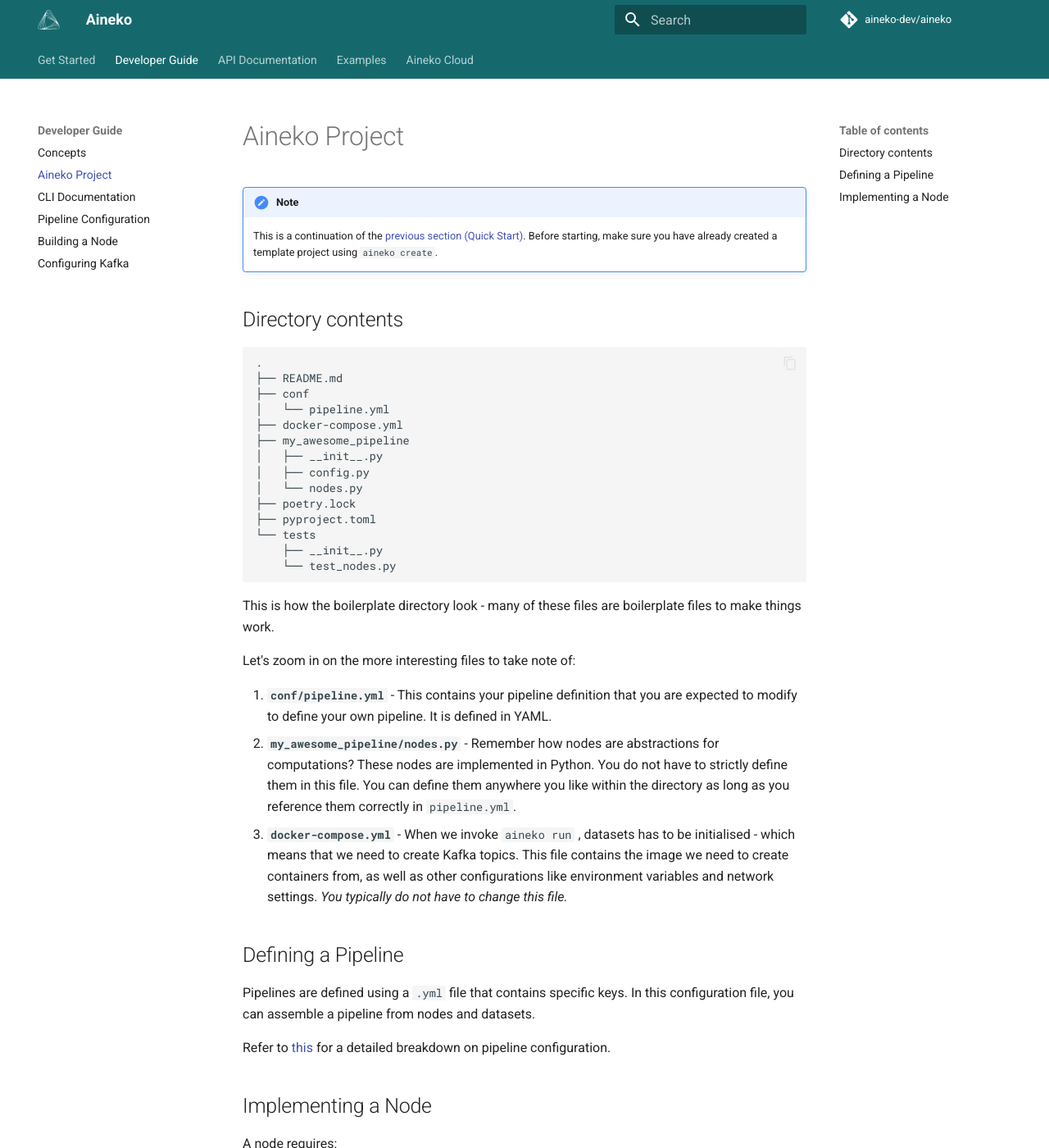
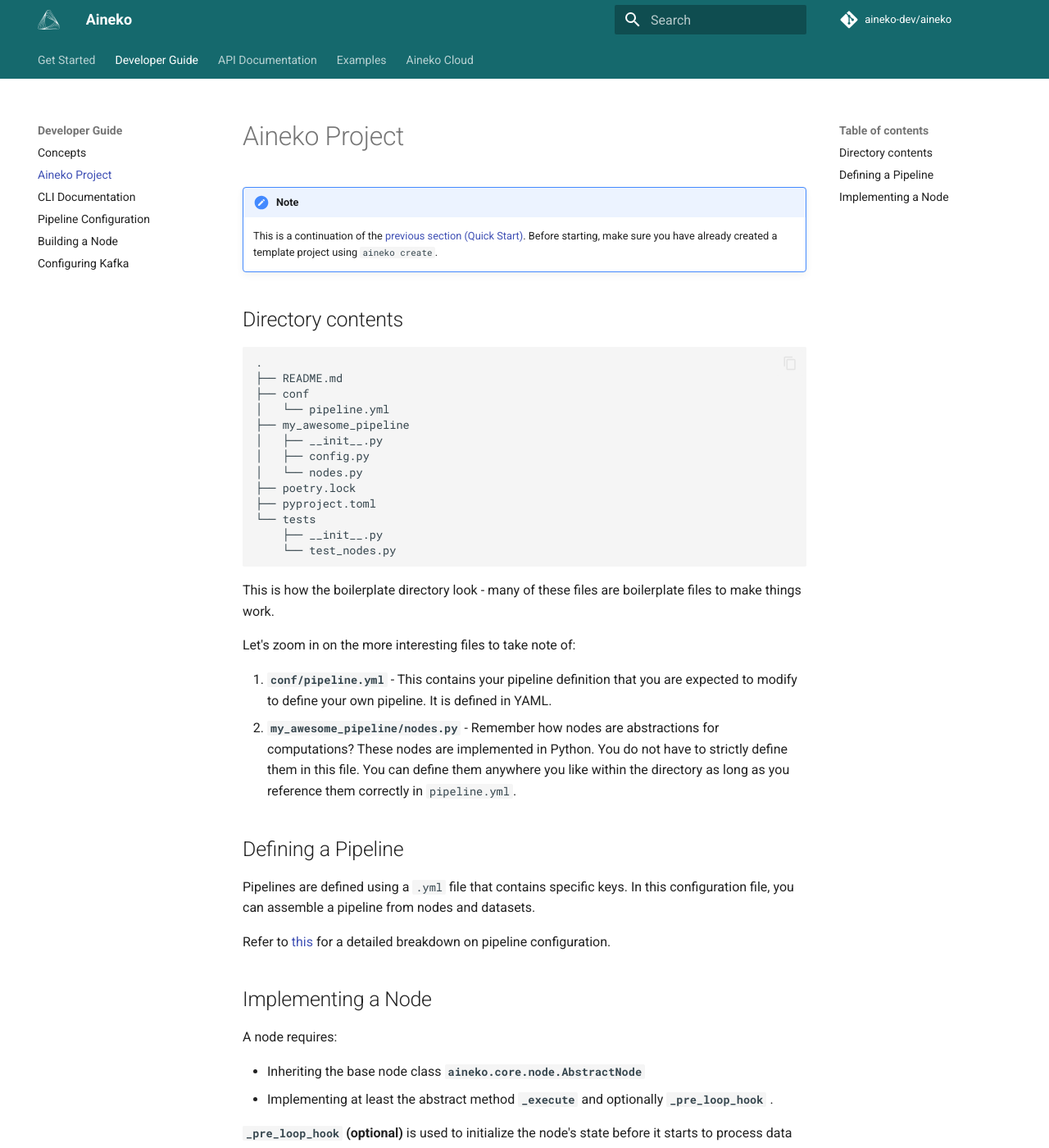
Before and after one commit to aineko-dev/aineko, an MkDocs documentation site: the page built from docs/developer_guide/aineko_project.md, in a window 1280 px wide and 1400 px high. Shown: the whole window at 82% size. Built offline with MkDocs 1.6.1 and Material for MkDocs 9.7.7, drawn with Linux system fonts in a browser that asks for light colours; comment, search, counter and statistics services are not loaded; the version menu is left out.

Commit message:
fix: remove docker-compose.yml from docs

```diff
--- a/docs/developer_guide/aineko_project.md
+++ b/docs/developer_guide/aineko_project.md
@@ -14,7 +14,6 @@
 ├── README.md
 ├── conf
 │   └── pipeline.yml
-├── docker-compose.yml
 ├── my_awesome_pipeline
 │   ├── __init__.py
 │   ├── config.py
@@ -32,7 +31,6 @@
 
 1. **`conf/pipeline.yml`** - This contains your pipeline definition that you are expected to modify to define your own pipeline. It is defined in YAML.
 2. **`my_awesome_pipeline/nodes.py`** - Remember how nodes are abstractions for computations? These nodes are implemented in Python. You do not have to strictly define them in this file. You can define them anywhere you like within the directory as long as you reference them correctly in `pipeline.yml`.
-3. **`docker-compose.yml`** - When we invoke `aineko run` , datasets has to be initialised - which means that we need to create Kafka topics. This file contains the image we need to create containers from, as well as other configurations like environment variables and network settings. _You typically do not have to change this file._
 
 ## Defining a Pipeline
 
```
